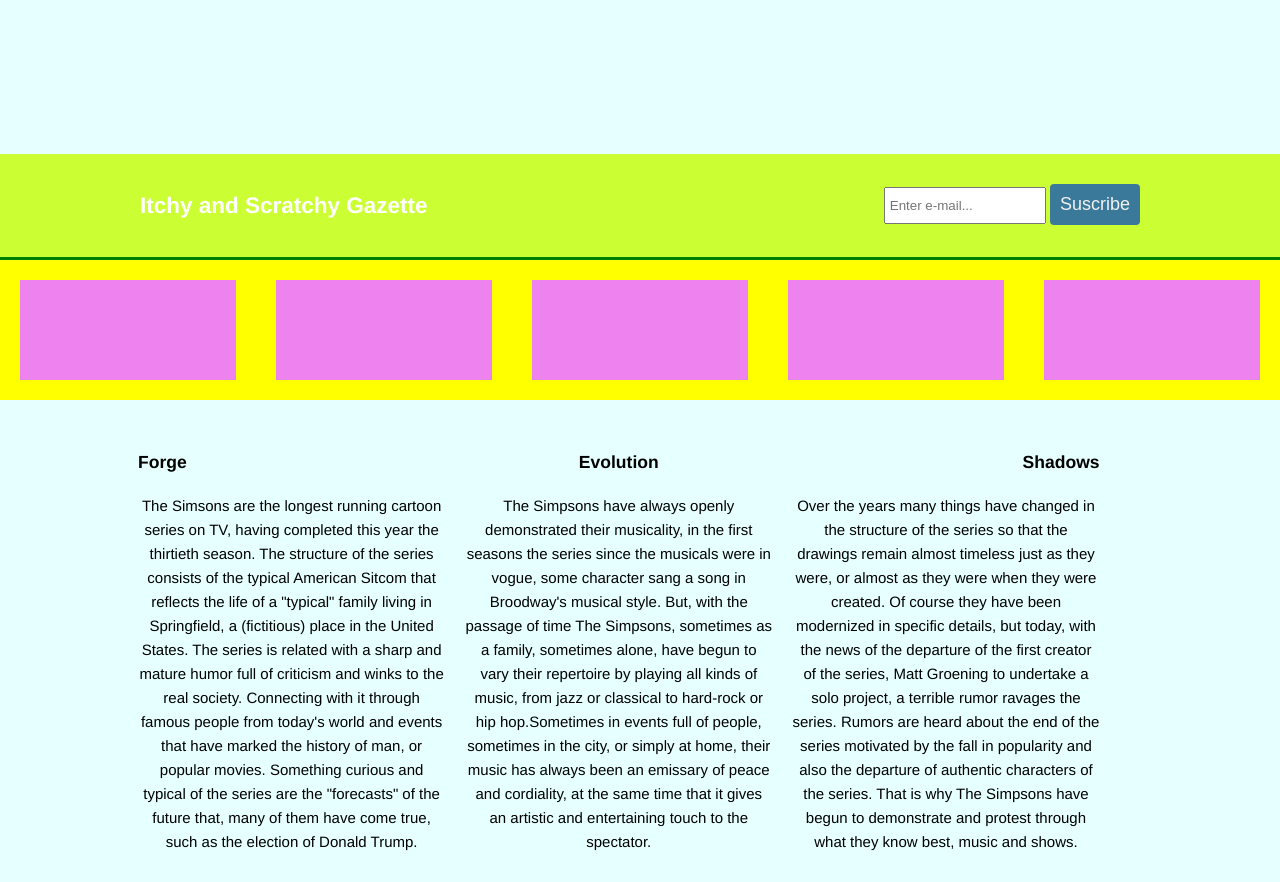
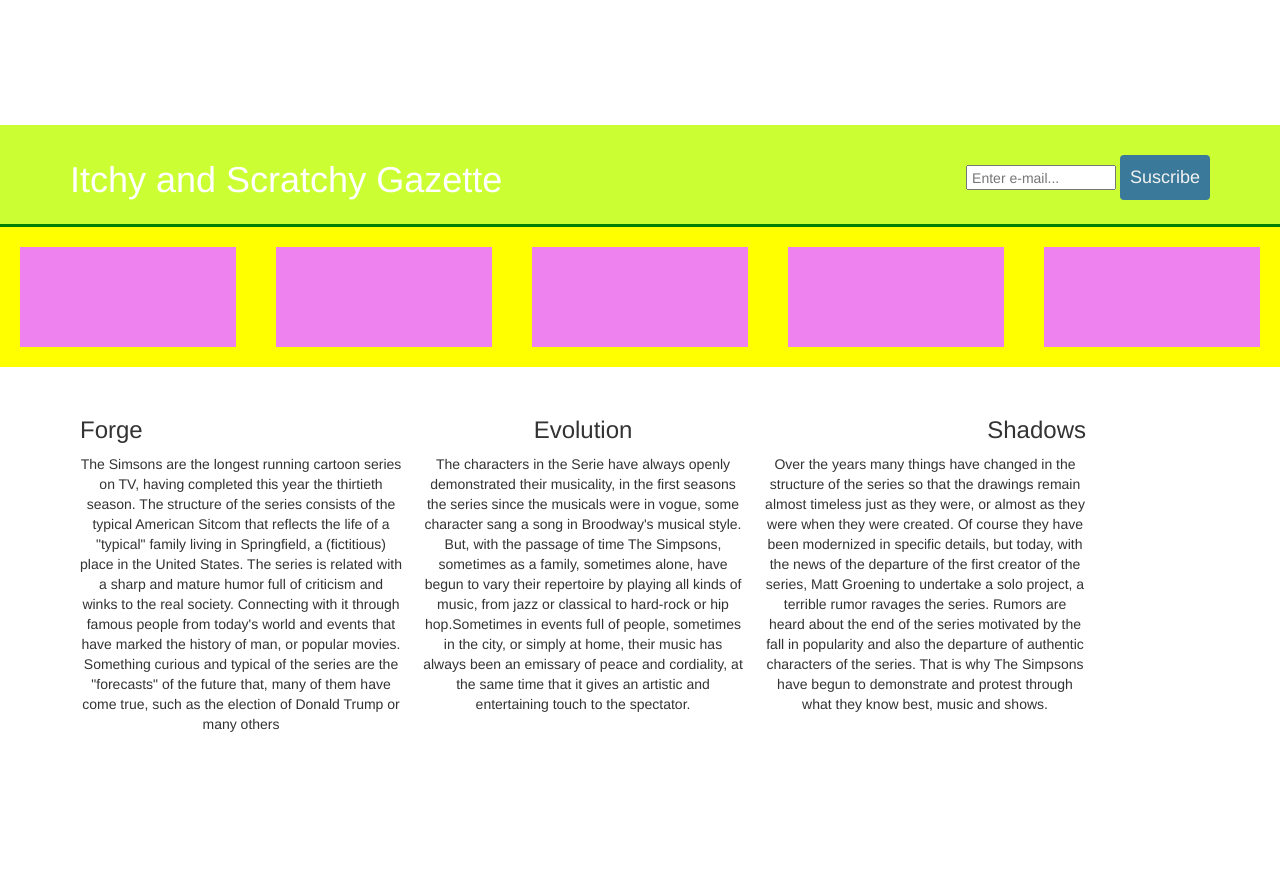
Before and after one commit to Rahmenordnung/project-M, a plain HTML site: page index.html in a window 1280 px wide. Shown: the part 800-1682 px from the top of the page. Drawn offline with nearby package versions, Linux system fonts and the light colour scheme.

Commit message:
new start

```diff
--- a/index.html
+++ b/index.html
@@ -6,6 +6,8 @@
 	<meta name="viewport" content="width=device-width, initial-scale=1.0">
 	<meta http-equiv="X-UA-Compatible" content="ie=edge">
 	<link rel="stylesheet" href="style.css" type="text/css" />
+	<link rel="stylesheet" href="https://cdnjs.cloudflare.com/ajax/libs/font-awesome/4.7.0/css/font-awesome.min.css">
+	<link rel="stylesheet" href="https://maxcdn.bootstrapcdn.com/bootstrap/3.3.7/css/bootstrap.min.css">
 	<title>Simpsons web fan page</title>
 </head>
 
@@ -56,12 +58,12 @@
 
 
 
-				<p>The Simsons are the longest running cartoon series on TV, having completed this year the thirtieth season. The structure of the series consists of the typical American Sitcom that reflects the life of a "typical" family living in Springfield, a (fictitious) place in the United States. The series is related with a sharp and mature humor full of criticism and winks to the real society. Connecting with it through famous people from today's world and events that have marked the history of man, or popular movies. Something curious and typical of the series are the "forecasts" of the future that, many of them have come true, such as the election of Donald Trump. </p>
+				<p>The Simsons are the longest running cartoon series on TV, having completed this year the thirtieth season. The structure of the series consists of the typical American Sitcom that reflects the life of a "typical" family living in Springfield, a (fictitious) place in the United States. The series is related with a sharp and mature humor full of criticism and winks to the real society. Connecting with it through famous people from today's world and events that have marked the history of man, or popular movies. Something curious and typical of the series are the "forecasts" of the future that, many of them have come true, such as the election of Donald Trump or many others </p>
 			</div>
 			<div class="box">
 				<h3><P ALIGN=CENTER>Evolution</P></h3>
 				<p>
-				The Simpsons have always openly demonstrated their musicality, in the first seasons the series since the musicals were in vogue, some character sang a song in Broodway's musical style. But, with the passage of time The Simpsons, sometimes as a family, sometimes alone, have begun to vary their repertoire by playing all kinds of music, from jazz or classical to hard-rock or hip hop.Sometimes in events full of people, sometimes in the city, or simply at home, their music has always been an emissary of peace and cordiality, at the same time that it gives an artistic and entertaining touch to the spectator.
+				The characters in the Serie have always openly demonstrated their musicality, in the first seasons the series since the musicals were in vogue, some character sang a song in Broodway's musical style. But, with the passage of time The Simpsons, sometimes as a family, sometimes alone, have begun to vary their repertoire by playing all kinds of music, from jazz or classical to hard-rock or hip hop.Sometimes in events full of people, sometimes in the city, or simply at home, their music has always been an emissary of peace and cordiality, at the same time that it gives an artistic and entertaining touch to the spectator.
 				</p>
 			</div>
 			<div class="box">
```
Also changed, not shown: gigs.html (+3 -0 lines), library.html (+2 -0 lines), 1 other file.
